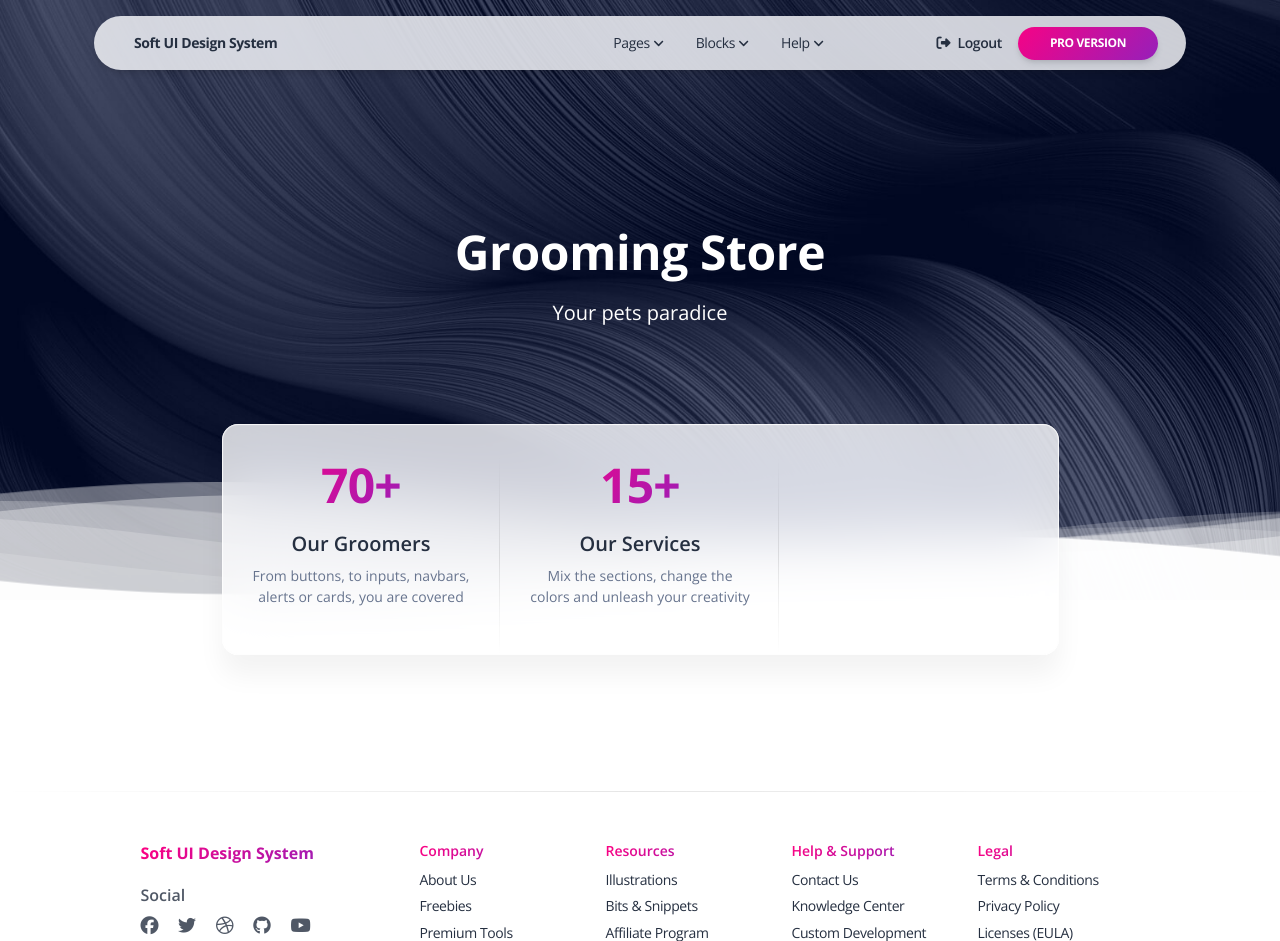
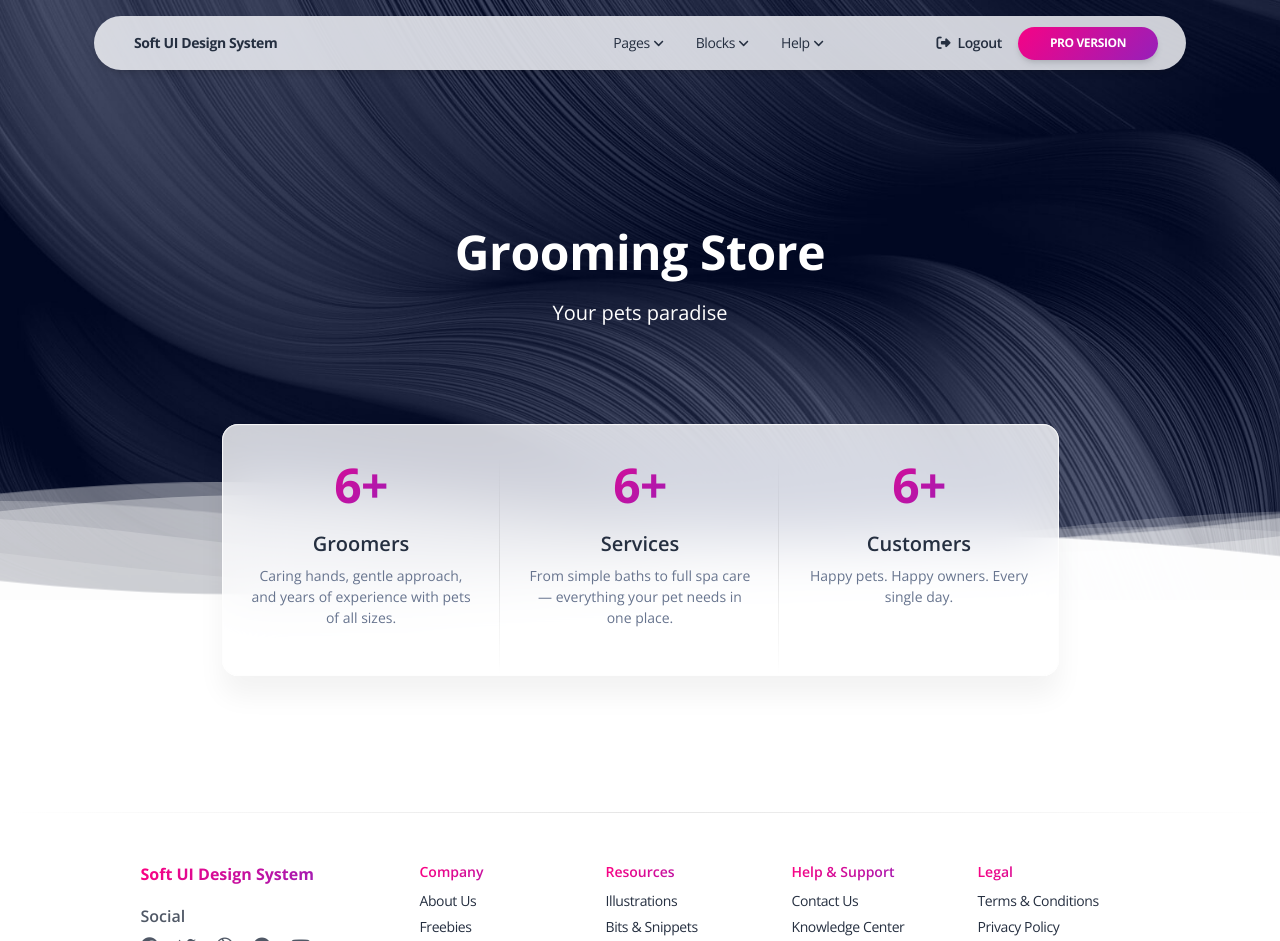
Before and after one commit to HamsterKate/grooming-store, a Django app: page / in a window 1280 px wide. Shown: the top 941 px of the page. Run offline with Django 5.2, Linux system fonts and the light colour scheme; data comes from the database, SQL or seed files in the repository; some libraries are stand-ins or nearby versions.

Commit message:
update index page with grooms store info

```diff
--- a/core/context_processors.py
+++ b/core/context_processors.py
@@ -17,5 +17,9 @@ def search_form(request):
 
 
 def cfg_assets_root(request):
-
-    return { 'ASSETS_ROOT' : settings.ASSETS_ROOT }
+    return {
+        "ASSETS_ROOT":
+                getattr(settings,
+                        "ASSETS_ROOT",
+                        "/static/assets")
+    }
--- a/templates/store/index.html
+++ b/templates/store/index.html
@@ -19,7 +19,7 @@
                  href="https://appseed.us/ui-kit/soft-ui-design-system">Grooming Store</a>
             </h1>
             <p class="lead text-white mt-3">
-              Your pets paradice
+              Your pets paradise
             </p>
           </div>
         </div>
@@ -48,21 +48,29 @@
           <div class="row">
             <div class="col-md-4 position-relative">
               <div class="p-3 text-center">
-                <h1 class="text-gradient text-primary"><span id="state1" countTo="70">0</span>+</h1>
-                <h5 class="mt-3">Our Groomers</h5>
-                <p class="text-sm">From buttons, to inputs, navbars, alerts or cards, you are covered</p>
+                <h1 class="text-gradient text-primary"><span id="state1" countTo="{{ num_groomers }}">0</span>+</h1>
+                <h5 class="mt-3">Groomers</h5>
+                <p class="text-sm">Caring hands, gentle approach, and years of experience with pets of all sizes.</p>
               </div>
               <hr class="vertical dark">
             </div>
             <div class="col-md-4 position-relative">
               <div class="p-3 text-center">
-                <h1 class="text-gradient text-primary"> <span id="state2" countTo="15">0</span>+</h1>
-                <h5 class="mt-3">Our Services</h5>
-                <p class="text-sm">Mix the sections, change the colors and unleash your creativity</p>
+                <h1 class="text-gradient text-primary"> <span id="state2" countTo="{{ num_services }}">0</span>+</h1>
+                <h5 class="mt-3">Services</h5>
+                <p class="text-sm">From simple baths to full spa care — everything your pet needs in one place.</p>
               </div>
               <hr class="vertical dark">
             </div>
-
+            <div class="col-md-4">
+              <div class="p-3 text-center">
+                <h1 class="text-gradient text-primary">
+                  <span id="state3" countTo="{{ num_pets }}">0</span>+
+                </h1>
+                <h5 class="mt-3">Customers</h5>
+                <p class="text-sm">Happy pets. Happy owners. Every single day.</p>
+              </div>
+            </div>
           </div>
         </div>
       </div>
```
